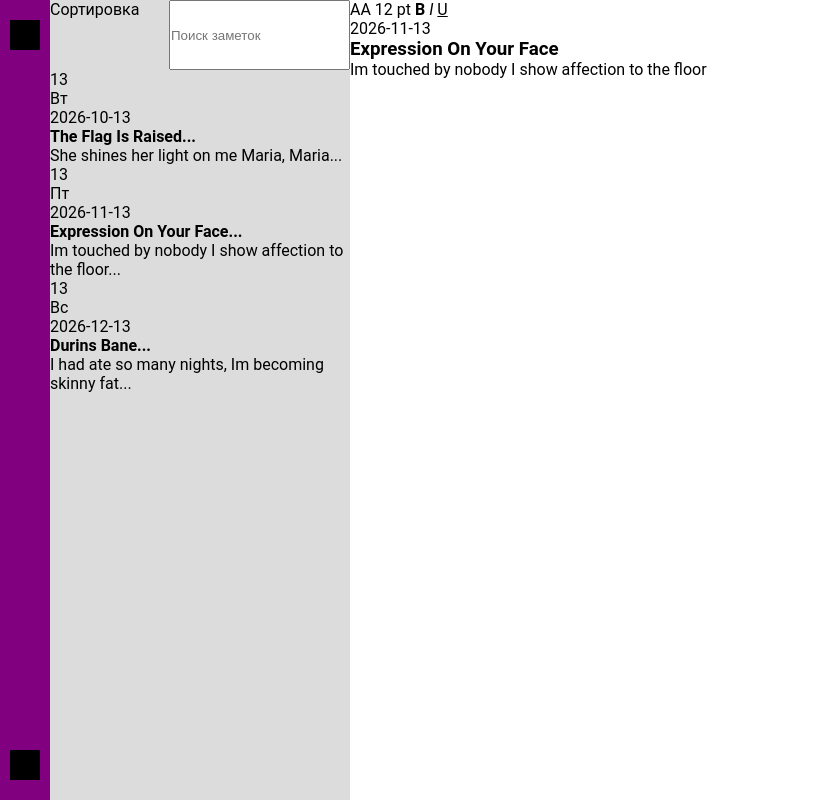
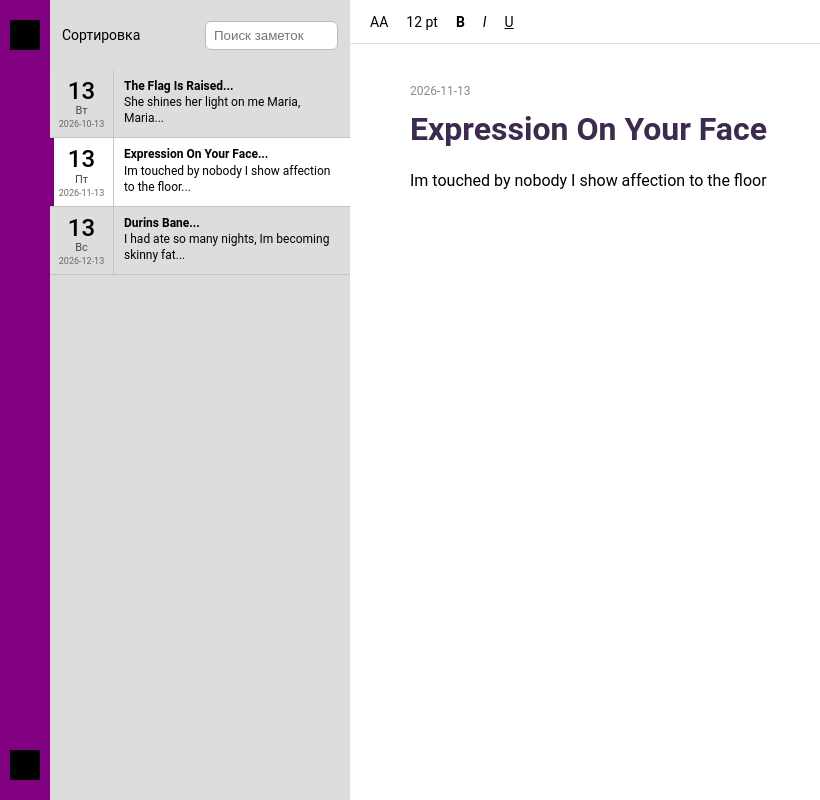
Before and after one commit to artemBAN4IK/web, a website: page bladee/index.html in a window 1280 px wide. Shown: the whole page, without its empty margins (0-820 px from the left). Drawn offline with Linux system fonts and the light colour scheme.

Commit message:
style.css

```diff
--- a/bladee/style.css
+++ b/bladee/style.css
@@ -9,6 +9,10 @@
     height: 100vh;
     font-family: "Roboto", sans-serif;
     transition: grid-template-columns 0.3s ease-in-out;
+}
+
+.app_navbar-hidden {
+    grid-template-columns: 50px 0px auto;
 }
 
 .sidebar {
@@ -24,6 +28,7 @@
     width: 30px;
     height: 30px;
     background: black;
+    cursor: pointer;
 }
 
 .navbar {
@@ -36,4 +41,117 @@
 .navbar__controls {
     display: grid;
     grid-template-columns: 1fr 1fr;
+    align-items: center;
+    gap: 10px;
+    padding: 0 12px;
+    font-size: 14px;
+    white-space: nowrap;
 }
+
+.navbar__controls-input {
+    padding: 6px 8px;
+    border: 1px solid #bbb;
+    border-radius: 6px;
+    min-width: 0;
+}
+
+.navbar__scroll {
+    overflow-y: auto;
+}
+
+.navbar__month-title {
+    padding: 8px 12px;
+    font-size: 13px;
+    background: #d4d4d4;
+}
+
+.navbar__month-note {
+    display: grid;
+    grid-template-columns: 64px 1fr;
+    background: #ddd;
+    border-bottom: 1px solid #c4c4c4;
+    cursor: pointer;
+}
+
+.navbar__month-note:hover {
+    background: #e4e4e4;
+}
+
+.navbar__month-note_active,
+.navbar__month-note_active:hover {
+    background: white;
+    box-shadow: inset 4px 0 0 purple;
+}
+
+.navbar__month-note-date {
+    display: flex;
+    flex-direction: column;
+    align-items: center;
+    justify-content: center;
+    padding: 8px 2px;
+    border-right: 1px solid #c4c4c4;
+}
+
+.navbar__month-note-num {
+    font-size: 24px;
+    font-weight: 500;
+    line-height: 1.1;
+}
+
+.navbar__month-note-day {
+    font-size: 11px;
+    color: #444;
+}
+
+.navbar__month-note-day:last-child {
+    font-size: 9px;
+    margin-top: 2px;
+    color: #666;
+}
+
+.navbar__month-note-description {
+    padding: 8px 10px;
+    font-size: 12px;
+    line-height: 1.35;
+    overflow: hidden;
+    overflow-wrap: anywhere;
+}
+
+.editor {
+    display: grid;
+    grid-template-rows: 44px 1fr;
+    background: white;
+    overflow: hidden;
+}
+
+.editor__toolbar {
+    display: flex;
+    align-items: center;
+    gap: 18px;
+    padding: 0 20px;
+    border-bottom: 1px solid #ddd;
+    font-size: 14px;
+}
+
+.editor__page {
+    padding: 40px 60px;
+    max-width: 760px;
+    overflow-y: auto;
+}
+
+.editor__date {
+    font-size: 12px;
+    color: #888;
+    margin-bottom: 12px;
+}
+
+.editor__title {
+    font-size: 32px;
+    color: #3d2b4f;
+    margin-bottom: 20px;
+}
+
+.editor__text {
+    font-size: 16px;
+    line-height: 1.6;
+}
```
